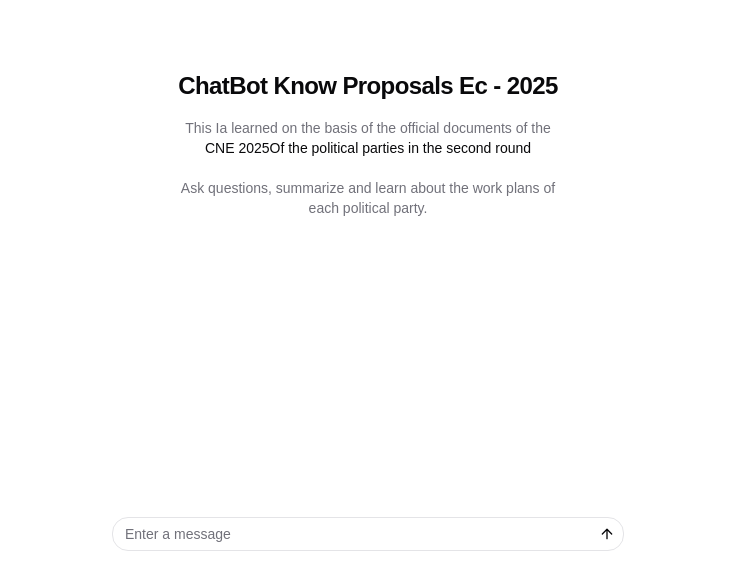
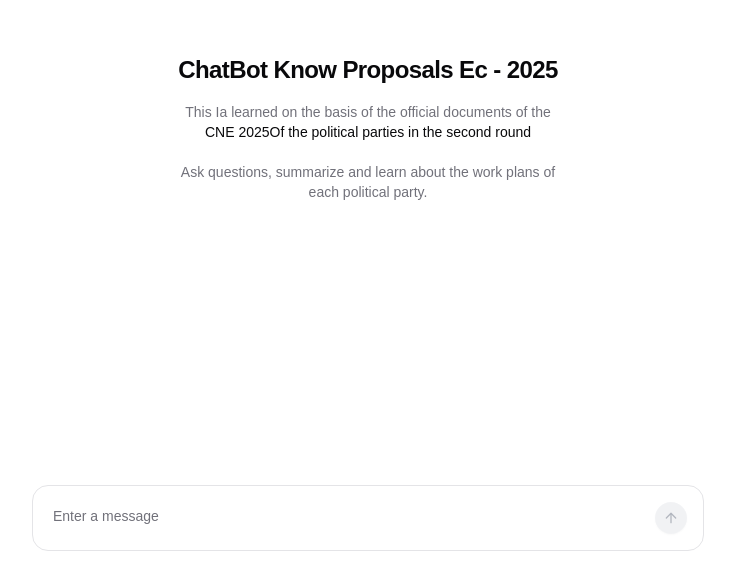
Before and after one commit to Savecoders/Know-Government-Plan-EC, a Next.js app: page /chat in a window 1280 px wide. Shown: the part 225-800 px from the top of the page, without its empty margins (272-1007 px from the left). Built offline with nearby package versions, Linux system fonts and the light colour scheme.

Commit message:
feat: enhance ChatForm with loading state and vibration feedback

```diff
--- a/app/chat/layout.tsx
+++ b/app/chat/layout.tsx
@@ -3,7 +3,6 @@
 import type { ReactNode } from 'react';
 import { geistMono, geistSans } from '../layout';
 import { ThemeProvider } from '@/components/theme-provider';
-
 export const metadata = {
   title: 'Assistant Know Proposals Ec 2025',
   description: 'Assistant Know Proposals Ec 2025',
--- a/components/chat-form.tsx
+++ b/components/chat-form.tsx
@@ -1,10 +1,9 @@
 'use client';
 import { cn } from '@/lib/utils';
-import { formatDate } from '@/lib/utils';
 import { useState } from 'react';
 import { Tooltip, TooltipTrigger } from './ui/tooltip';
 import { Button } from './ui/button';
-import { ArrowUpIcon } from 'lucide-react';
+import { ArrowRight, ArrowUpIcon } from 'lucide-react';
 import { TooltipContent } from '@radix-ui/react-tooltip';
 import { AutoResizeTextarea } from './ui/autoresize-textarea';
 import Markdown from 'react-markdown';
@@ -18,7 +17,8 @@
 export function ChatForm({ className, ...props }: React.ComponentProps<'form'>) {
   const [question, setQuestion] = useState('');
   const [messages, setMessages] = useState<Message[]>([]);
-  const [loading, setLoading] = useState(false);
+  const [hasTyped, setHasTyped] = useState(false);
+  const [isLoading, setIsLoading] = useState(false);
 
   const handleKeyDown = (e: React.KeyboardEvent) => {
     if (e.key === 'Enter' && e.ctrlKey) {
@@ -32,7 +32,14 @@
     if (!question.trim()) return;
     const userMessage: Message = { role: 'user', content: question };
     setMessages((prev) => [...prev, userMessage]);
-    setLoading(true);
+    setIsLoading(true);
+
+    // Vibrate when sending a message
+    // verify if the browser supports the vibration API
+    if ('vibrate' in navigator) {
+      navigator.vibrate(50);
+    }
+
     try {
       const response = await fetch('/api/ask', {
         method: 'POST',
@@ -45,7 +52,6 @@
       const data = await response.json();
       const assistantMessage: Message = { role: 'assistant', content: data.answer };
       setMessages((prev) => [...prev, assistantMessage]);
-      setQuestion('');
     } catch (error) {
       const errorMessage: Message = {
         role: 'assistant',
@@ -53,14 +59,33 @@
       };
       setMessages((prev) => [...prev, errorMessage]);
     } finally {
-      setLoading(false);
+      // Vibrate when receiving a message
+      if ('vibrate' in navigator) {
+        navigator.vibrate(50);
+      }
+
+      setQuestion('');
+      setIsLoading(false);
+      setHasTyped(false);
     }
   };
+
+  const handleQuestionChange = (newValue: string) => {
+    if (!isLoading) {
+      setQuestion(newValue);
+      if (newValue.trim() !== '' && !hasTyped) {
+        setHasTyped(true);
+      } else if (newValue.trim() === '' && hasTyped) {
+        setHasTyped(false);
+      }
+    }
+  };
+
   return (
     <>
       <main
         className={cn(
-          'ring-none mx-auto flex h-svh max-h-svh w-full max-w-[35rem] flex-col items-stretch border-none',
+          'ring-none mx-auto flex h-svh max-h-svh w-full max-w-[45rem] flex-col items-stretch border-none',
           className,
         )}
         {...props}
@@ -79,7 +104,7 @@
                   </div>
                 ))}
                 {/* loading assistant */}
-                {loading && (
+                {isLoading && (
                   <div className="max-w-[80%] self-start rounded-xl bg-gray-100 px-3 py-2 text-sm text-black">
                     Loading...
                   </div>
@@ -103,19 +128,34 @@
 
         <form
           onSubmit={handleSubmitQuestion}
-          className="border-input bg-background focus-within:ring-ring/10 focus-within:ring-offset-background relative mx-6 mb-6 flex items-center rounded-[16px] border px-3 py-1.5 pr-8 text-sm focus-within:ring-2 focus-within:ring-offset-0 focus-within:outline-none"
+          className="border-input bg-background focus-within:ring-ring/10 focus-within:ring-offset-background relative mx-6 mb-6 flex items-center gap-3 rounded-[16px] border p-5 pr-14 text-sm focus-within:ring-2 focus-within:ring-offset-0 focus-within:outline-none"
         >
           <AutoResizeTextarea
             onKeyDown={handleKeyDown}
-            onChange={(v) => setQuestion(v)}
+            onChange={handleQuestionChange}
             value={question}
             placeholder="Enter a message"
-            className="placeholder:text-muted-foreground flex-1 bg-transparent focus:outline-none"
+            className="placeholder:text-muted-foreground max-h-[120px] min-h-[24px] w-full flex-1 bg-transparent focus:outline-none focus-visible:ring-0 focus-visible:ring-offset-0"
           />
           <Tooltip>
             <TooltipTrigger asChild>
-              <Button variant="ghost" size="sm" className="absolute right-1 bottom-1 size-6 rounded-full">
-                <ArrowUpIcon size={16} />
+              <Button
+                type="submit"
+                variant="outline"
+                size="icon"
+                className={cn(
+                  'absolute right-4 bottom-4 size-6 h-8 w-8 flex-shrink-0 rounded-full border-0 transition-all duration-200',
+                  hasTyped ? 'light:bg-zinc-900 scale-110 dark:bg-zinc-200' : 'bg-gray-200',
+                )}
+                disabled={!question.trim() || isLoading}
+              >
+                <ArrowUpIcon
+                  className={cn(
+                    'h-4 w-4 transition-colors',
+                    hasTyped ? 'light:text-white dark:text-zinc-950' : 'text-gray-500',
+                  )}
+                />
+                <span className="sr-only">Submit</span>
               </Button>
             </TooltipTrigger>
             <TooltipContent sideOffset={12}>Submit</TooltipContent>
```
